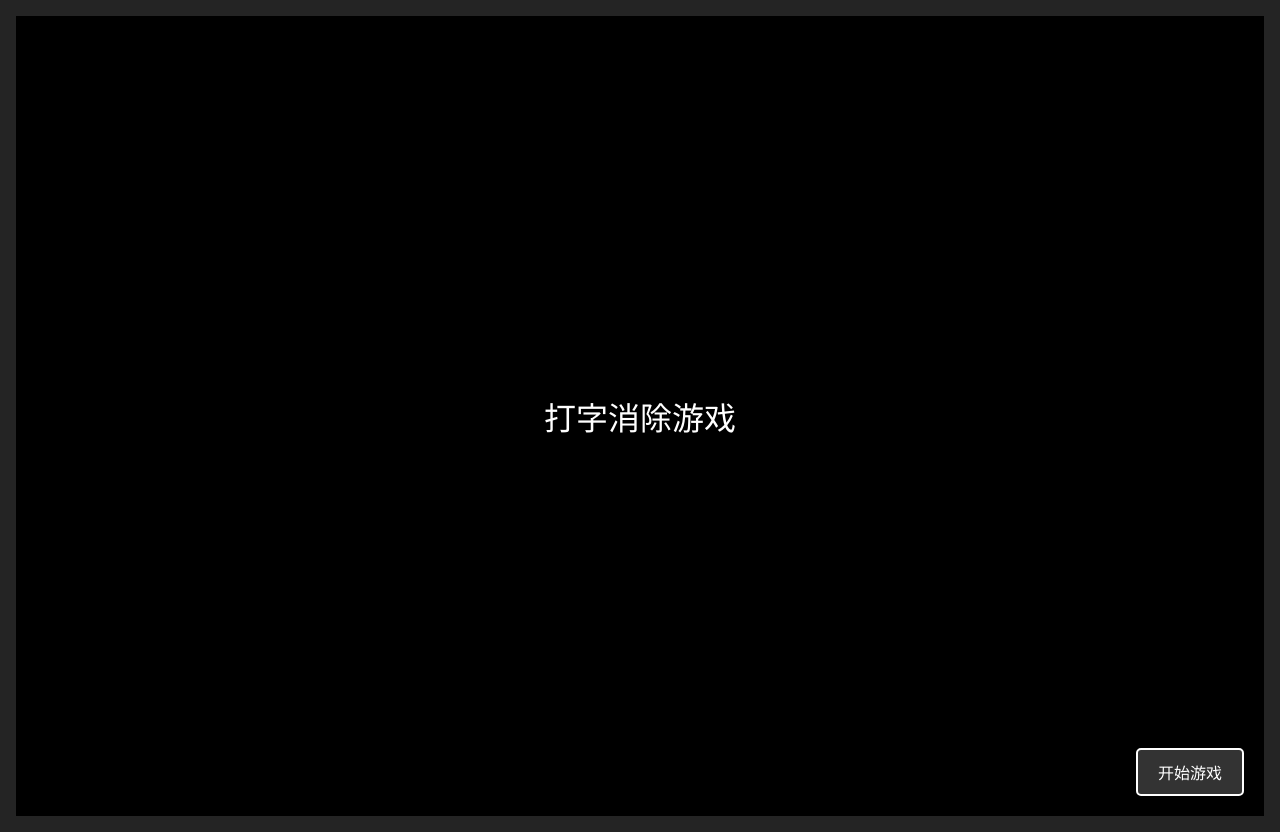
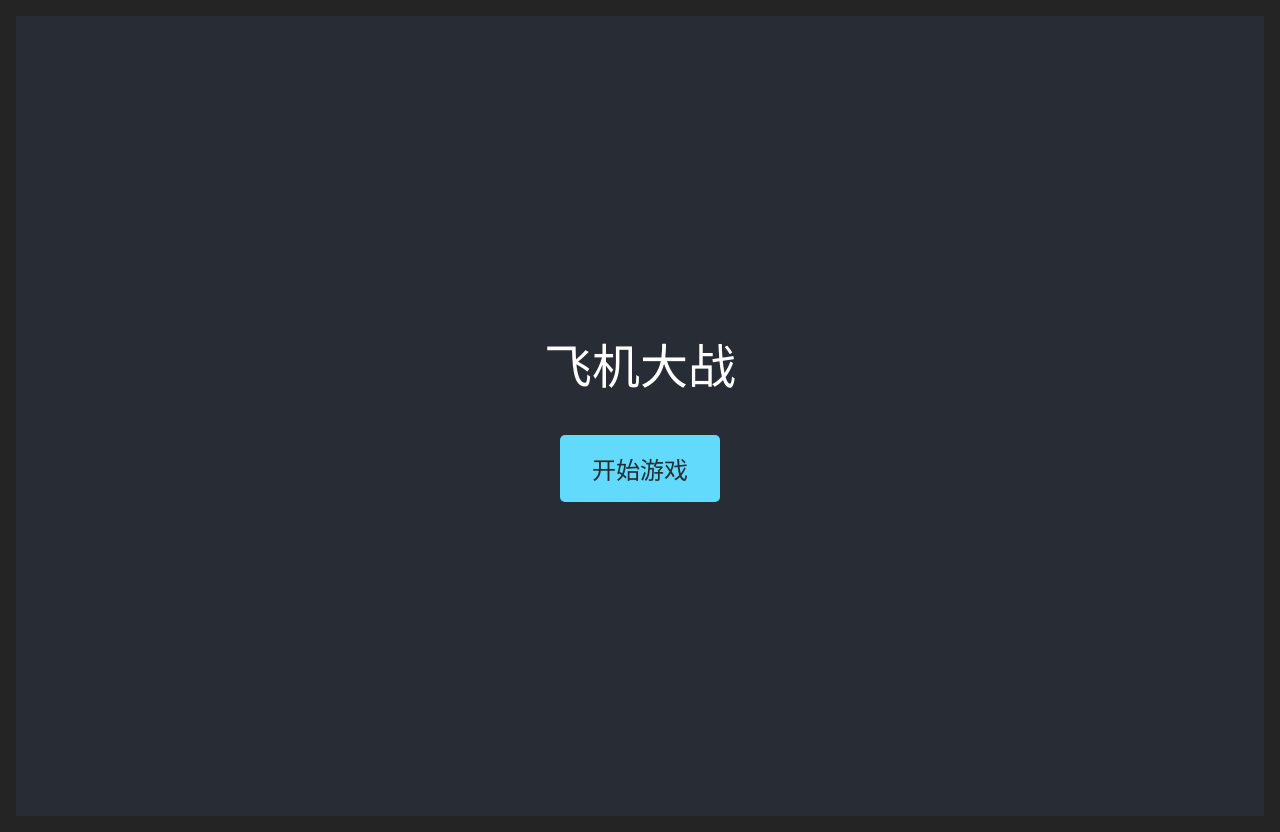
Before and after one commit to lienpeng-390/word-game, a React (Vite) app: page / in a window 1280 px wide. Built offline with nearby package versions, Linux system fonts and the light colour scheme; the HTML template or start-up script is replaced by a standard one.

Commit message:
fix:修复超过安全线bug

```diff
--- a/index.html
+++ b/index.html
@@ -4,7 +4,7 @@
     <meta charset="UTF-8" />
     <link rel="icon" type="image/svg+xml" href="/vite.svg" />
     <meta name="viewport" content="width=device-width, initial-scale=1.0" />
-    <title>飞机大战</title>
+    <title>单词大战</title>
   </head>
   <body>
     <div id="root"></div>
--- a/package.json
+++ b/package.json
@@ -11,7 +11,8 @@
   },
   "dependencies": {
     "react": "^18.2.0",
-    "react-dom": "^18.2.0"
+    "react-dom": "^18.2.0",
+    "react-router-dom": "^6.22.2"
   },
   "devDependencies": {
     "@types/node": "^20.11.24",
--- a/src/App.css
+++ b/src/App.css
@@ -28,3 +28,14 @@ h1 {
     margin-bottom: 0.5rem;
   }
 }
+
+* {
+  margin: 0;
+  padding: 0;
+  box-sizing: border-box;
+}
+
+body {
+  font-family: -apple-system, BlinkMacSystemFont, "Segoe UI", Roboto, Oxygen,
+    Ubuntu, Cantarell, "Open Sans", "Helvetica Neue", sans-serif;
+}
--- a/src/App.tsx
+++ b/src/App.tsx
@@ -1,13 +1,23 @@
 import React from "react";
+import {
+  BrowserRouter as Router,
+  Routes,
+  Route,
+  Navigate,
+} from "react-router-dom";
 import Game from "./components/Game";
+import StartPage from "./components/StartPage";
 import "./App.css";
 
 function App() {
   return (
-    <div className="App">
-      {/* <h1>飞机大战</h1> */}
-      <Game />
-    </div>
+    <Router>
+      <Routes>
+        <Route path="/" element={<StartPage />} />
+        <Route path="/game" element={<Game />} />
+        <Route path="*" element={<Navigate to="/" />} />
+      </Routes>
+    </Router>
   );
 }
 
--- a/src/components/Game/index.tsx
+++ b/src/components/Game/index.tsx
@@ -41,6 +41,7 @@ const CanvasGame: React.FC = () => {
   const [gameStatus, setGameStatus] = useState<GameStatus>("idle");
   const [score, setScore] = useState(0);
   const [lives, setLives] = useState(3);
+  const [gameOver, setGameOver] = useState(false);
 
   // 游戏状态
   const gameState = useRef({
@@ -89,6 +90,11 @@ const CanvasGame: React.FC = () => {
     return () => {
       window.removeEventListener("resize", updateCanvasSize);
     };
+  }, []);
+
+  // 在组件挂载时自动开始游戏
+  useEffect(() => {
+    startGame();
   }, []);
 
   // 游戏循环
@@ -429,9 +435,25 @@ const CanvasGame: React.FC = () => {
               const newLives = prev - 1;
               if (newLives <= 0) {
                 setGameStatus("gameOver");
+                handleGameOver(); // 调用游戏结束处理函数
               }
               return newLives;
             });
+
+            // 如果当前活跃敌人超过安全线，切换到下一个未超过安全线的敌人
+            if (i === gameState.current.activeEnemyIndex) {
+              const newActiveIndex = gameState.current.enemies.findIndex(
+                (e, idx) =>
+                  idx !== i &&
+                  e.position.y < gameState.current.safetyLineY &&
+                  e.typedChars.length < e.word.length
+              );
+              gameState.current.activeEnemyIndex = newActiveIndex;
+              console.log(
+                "【日志】敌人超过安全线，切换活跃敌人:",
+                newActiveIndex
+              );
+            }
           }
 
           // 如果敌人超出屏幕底部，移除它
@@ -489,6 +511,26 @@ const CanvasGame: React.FC = () => {
         }
 
         const activeEnemy = gameState.current.enemies[activeIndex];
+
+        // 检查活跃敌人是否已超过安全线
+        if (activeEnemy.position.y >= gameState.current.safetyLineY) {
+          // 查找下一个未超过安全线的敌人
+          const newActiveIndex = gameState.current.enemies.findIndex(
+            (e, idx) =>
+              idx !== activeIndex &&
+              e.position.y < gameState.current.safetyLineY &&
+              e.typedChars.length < e.word.length
+          );
+
+          if (newActiveIndex !== -1) {
+            gameState.current.activeEnemyIndex = newActiveIndex;
+            console.log("【日志】切换到未超过安全线的敌人:", newActiveIndex);
+
+            // 递归调用以处理当前按键
+            handleKeyPress(e);
+            return;
+          }
+        }
 
         if (activeEnemy.word[activeEnemy.typedChars.length] === char) {
           // 更新已输入的字符
@@ -607,19 +649,49 @@ const CanvasGame: React.FC = () => {
     setGameStatus("playing");
   };
 
+  // 修改游戏结束处理
+  const handleGameOver = () => {
+    setGameOver(true);
+    setGameStatus("gameOver");
+  };
+
+  // 重新开始游戏
+  const restartGame = () => {
+    setGameOver(false);
+    gameState.current = {
+      ...gameState.current,
+      bullets: [],
+      enemies: [],
+      lastEnemyTime: performance.now(),
+      activeEnemyIndex: -1,
+    };
+    setScore(0);
+    setLives(3);
+    setGameStatus("playing");
+  };
+
   return (
     <div className={styles.gameContainer}>
       <canvas ref={canvasRef} className={styles.gameCanvas} />
 
       {gameStatus === "idle" || gameStatus === "gameOver" ? (
         <div className={styles.gameOverlay}>
-          <h2>{gameStatus === "gameOver" ? "游戏结束" : "打字消除游戏"}</h2>
+          <h2>游戏结束</h2>
           {gameStatus === "gameOver" && <p>最终得分: {score}</p>}
-          <button className={styles.gameButton} onClick={startGame}>
-            {gameStatus === "gameOver" ? "重新开始" : "开始游戏"}
-          </button>
         </div>
       ) : null}
+
+      {gameOver && (
+        <div className={styles.gameOverOverlay}>
+          <div className={styles.gameOverContent}>
+            <h2>游戏结束</h2>
+            <p>得分: {score}</p>
+            <button className={styles.restartButton} onClick={restartGame}>
+              重新开始
+            </button>
+          </div>
+        </div>
+      )}
     </div>
   );
 };
--- a/src/components/Game/style.module.css
+++ b/src/components/Game/style.module.css
@@ -168,3 +168,49 @@
   height: 100%;
   display: block;
 }
+
+.gameOverOverlay {
+  position: absolute;
+  top: 0;
+  left: 0;
+  width: 100%;
+  height: 100%;
+  background-color: rgba(0, 0, 0, 0.7);
+  display: flex;
+  justify-content: center;
+  align-items: center;
+  z-index: 100;
+}
+
+.gameOverContent {
+  background-color: #282c34;
+  padding: 2rem;
+  border-radius: 10px;
+  text-align: center;
+  color: white;
+}
+
+.gameOverContent h2 {
+  font-size: 2rem;
+  margin-bottom: 1rem;
+}
+
+.gameOverContent p {
+  font-size: 1.5rem;
+  margin-bottom: 2rem;
+}
+
+.restartButton {
+  padding: 0.75rem 1.5rem;
+  font-size: 1.2rem;
+  background-color: #61dafb;
+  border: none;
+  border-radius: 5px;
+  color: #282c34;
+  cursor: pointer;
+  transition: background-color 0.3s;
+}
+
+.restartButton:hover {
+  background-color: #4fa8c7;
+}
--- /dev/null
+++ b/src/components/StartPage/index.tsx
@@ -0,0 +1,22 @@
+import React from "react";
+import { useNavigate } from "react-router-dom";
+import styles from "./style.module.css";
+
+const StartPage: React.FC = () => {
+  const navigate = useNavigate();
+
+  const handleStartGame = () => {
+    navigate("/game");
+  };
+
+  return (
+    <div className={styles.container}>
+      <h1 className={styles.title}>飞机大战</h1>
+      <button className={styles.startButton} onClick={handleStartGame}>
+        开始游戏
+      </button>
+    </div>
+  );
+};
+
+export default StartPage;
--- /dev/null
+++ b/src/components/StartPage/style.module.css
@@ -0,0 +1,29 @@
+.container {
+  display: flex;
+  flex-direction: column;
+  align-items: center;
+  justify-content: center;
+  height: 100vh;
+  background-color: #282c34;
+}
+
+.title {
+  font-size: 3rem;
+  color: white;
+  margin-bottom: 2rem;
+}
+
+.startButton {
+  padding: 1rem 2rem;
+  font-size: 1.5rem;
+  background-color: #61dafb;
+  border: none;
+  border-radius: 5px;
+  color: #282c34;
+  cursor: pointer;
+  transition: background-color 0.3s;
+}
+
+.startButton:hover {
+  background-color: #4fa8c7;
+}
```
Also changed, not shown: 1 other file (tests, documents, lock files or other folders).
